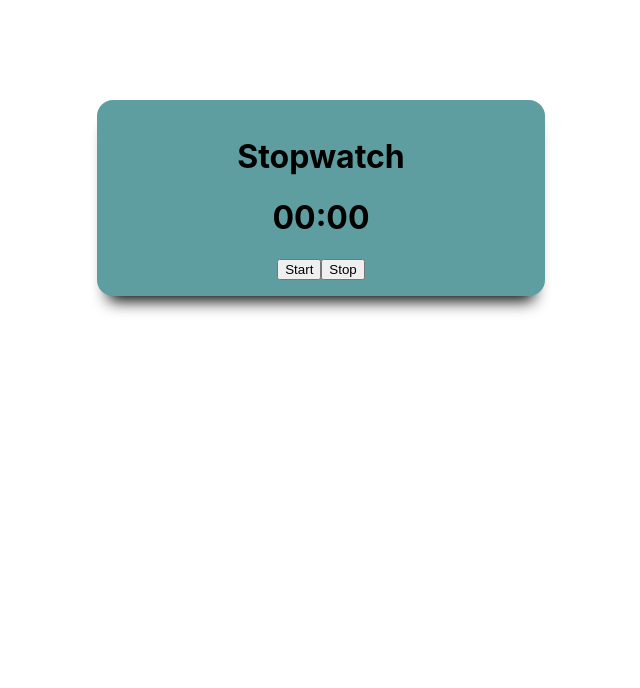
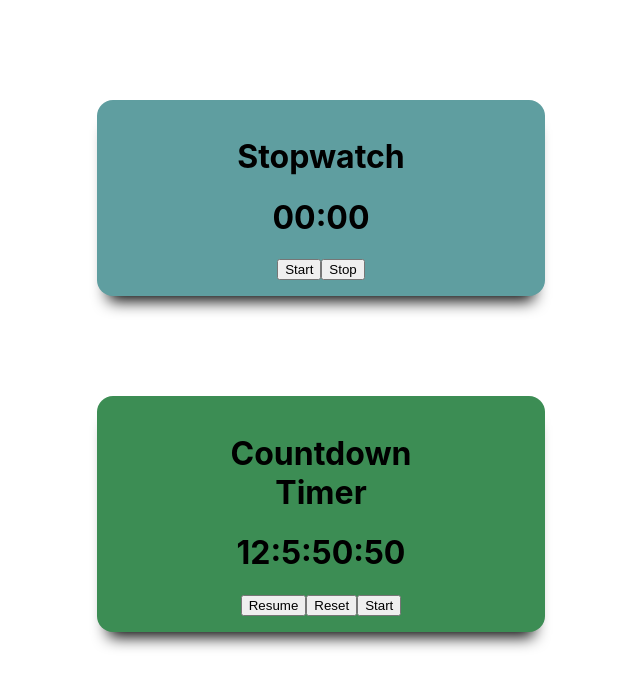
Before and after one commit to rubanasyeda/TimerApp, a React (Create React App) app: page / in a window 1280 px wide. Shown: the top 688 px of the page, without its empty margins (319-959 px from the left). Built offline with nearby package versions, Linux system fonts and the light colour scheme.

Commit message:
Added a countdown timer to the main page

```diff
--- a/src/App.js
+++ b/src/App.js
@@ -1,4 +1,3 @@
-import {ReactComponent as Logo} from './logo.svg';
 import './App.css';
 import Timer from './Timer';
 import Stopwatch from './stopwatch';
@@ -7,6 +6,7 @@ function App() {
   return (
     <div className="App">
       <Stopwatch/>
+      <Timer/>
     </div>
   );
 }
--- a/src/Timer.css
+++ b/src/Timer.css
@@ -0,0 +1,17 @@
+.countdown_timer{
+    background-color: white;
+    display: flex;
+    justify-content: center;
+}
+
+.container{
+    padding-top: 100px;
+}
+
+.countdown_timer_container{
+    background-color: rgb(60, 141, 84);
+    width: 20vw;
+    padding: 1rem 6rem;
+    border-radius: 1rem;
+    box-shadow: 0 1rem 1rem -0.7rem black;
+}
--- a/src/Timer.js
+++ b/src/Timer.js
@@ -1,5 +1,5 @@
-import React from 'react';
-import { useState, useEffect } from 'react';
+import React, { useEffect, useState } from 'react';
+import "./Timer.css";
 
 const Timer = () => {
   const [days, setDays] = useState(0);
@@ -7,7 +7,7 @@ const Timer = () => {
   const [minutes, setMinutes] = useState(0);
   const [seconds, setSeconds] = useState(0);
 
-  const deadline = "July, 31, 2024";
+  const deadline = "July, 28, 2024";
 
   const getTime = () => {
     const time = Date.parse(deadline) - Date.now();
@@ -18,14 +18,31 @@ const Timer = () => {
     setSeconds(Math.floor((time / 1000) % 60));
   };
 
+  let interval = setInterval(() => getTime(deadline), 1000);
+
+
   useEffect(() => {
-    const interval = setInterval(() => getTime(deadline), 1000);
+    return () => clearInterval(interval);
+  }, [interval]);
 
-    return () => clearInterval(interval);
-  }, []);
+  const Reset=()=>{
+    clearInterval(interval);
+    interval = setInterval(() => getTime(deadline), 1000);
+
+  }
 
   return (
-    <div className="timer">
+    <div className="countdown_timer">
+      <div className='container'>
+        <div className='countdown_timer_container'>
+      <h1>Countdown Timer</h1>
+      <h1>{days}:{hours}:{minutes}:{seconds}</h1>
+
+      <button className='Pause' >{seconds<10?"Pause":"Resume"}</button>
+      <button className='Reset' onClick={Reset}>Reset</button>
+      <button className='Restart'> Start </button>
+        </div>
+      </div>
     </div>
   );
 };
--- a/src/stopwatch.css
+++ b/src/stopwatch.css
@@ -1,4 +1,4 @@
-.timer{
+.stopwatch_timer{
     background-color: white;
     display: flex;
     justify-content: center;
@@ -8,7 +8,7 @@
     padding-top: 100px;
 }
 
-.timer_container{
+.stopwatch_timer_container{
     background-color: cadetblue;
     width: 20vw;
     padding: 1rem 6rem;
--- a/src/stopwatch.js
+++ b/src/stopwatch.js
@@ -1,6 +1,5 @@
-import React, { useRef } from 'react';
-import { useState, useEffect } from 'react';
-import "./stopwatch.css"
+import React, { useEffect, useRef, useState } from 'react';
+import "./stopwatch.css";
 
 const Stopwatch = () => {
   const [minutes, setMinutes] = useState(0);
@@ -39,9 +38,9 @@ const Stopwatch = () => {
   }
 
   return (
-    <div className="timer">
+    <div className="stopwatch_timer">
       <div className='container'>
-      <div className='timer_container'>
+      <div className='stopwatch_timer_container'>
         <h1>Stopwatch</h1>
         <h1>{minutes<10?"0"+minutes:minutes}:{seconds<10?"0"+seconds:seconds}</h1>
 
```
